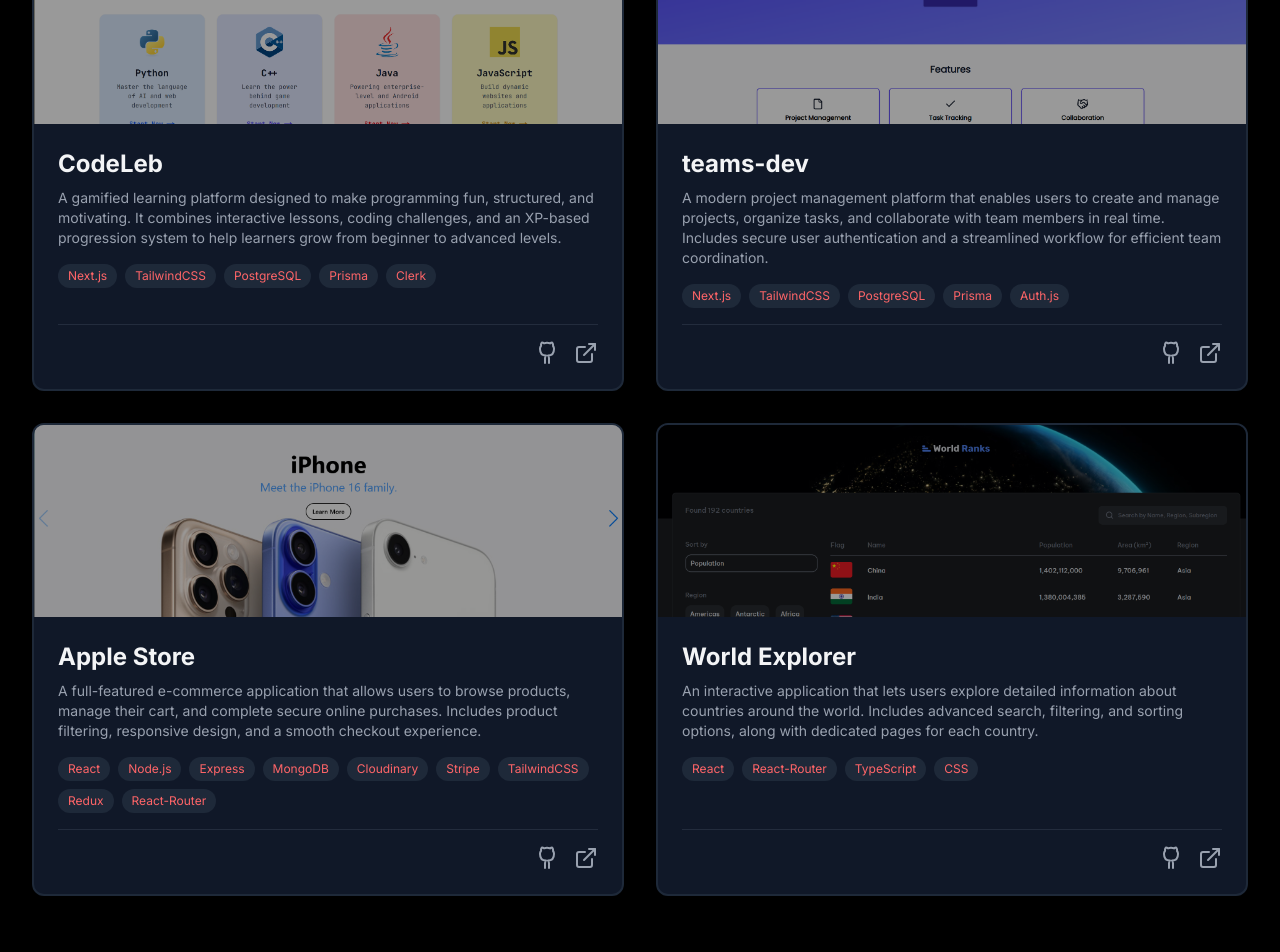
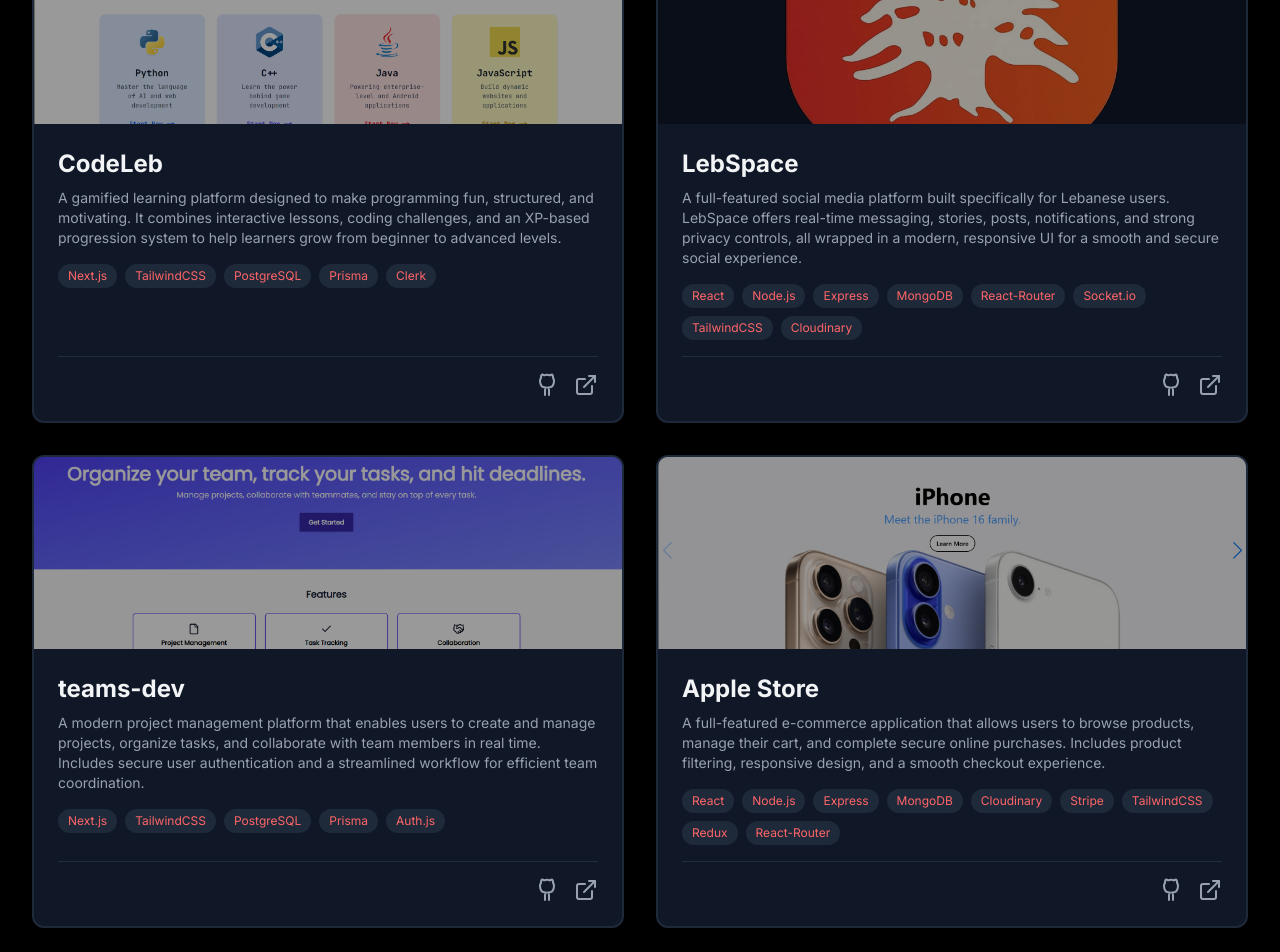
Before and after one commit to AZZAM-K/Portfolio, a Next.js app: page / in a window 1280 px wide. Shown: the part 2800-3752 px from the top of the page. Built offline with nearby package versions, Linux system fonts and the light colour scheme.

Commit message:
add LebSpace project

```diff
--- a/components/Footer.tsx
+++ b/components/Footer.tsx
@@ -37,7 +37,7 @@
         </div>
         <div className='border-t border-gray-700 pt-8 mt-8'>
           <p className='text-center text-sm text-gray-500'>
-            © 2025 Azzam Al Kahil. All rights reserved.
+            © 2026 Azzam Al Kahil. All rights reserved.
           </p>
         </div>
       </div>
--- a/constants/index.ts
+++ b/constants/index.ts
@@ -1,8 +1,8 @@
 import techTalks from '@/public/techtalks.webp'
 import teamsDev from '@/public/teams-dev.png'
 import appleStore from '@/public/apple-store.png'
-import worldExplorer from '@/public/world-explorer.png'
 import CodeLeb from '@/public/codeLeb.png'
+import LebSpace from '@/public/LebSpace.png'
 
 export const navItems = [
   { name: 'Home', to: 'home', offset: 0 },
@@ -97,6 +97,24 @@
     liveLink: 'https://codeleb.vercel.app',
   },
   {
+    img: LebSpace,
+    title: 'LebSpace',
+    description:
+      'A full-featured social media platform built specifically for Lebanese users. LebSpace offers real-time messaging, stories, posts, notifications, and strong privacy controls, all wrapped in a modern, responsive UI for a smooth and secure social experience.',
+    techs: [
+      'React',
+      'Node.js',
+      'Express',
+      'MongoDB',
+      'React-Router',
+      'Socket.io',
+      'TailwindCSS',
+      'Cloudinary',
+    ],
+    githubLink: 'https://github.com/AZZAM-K/LebSpace.git',
+    liveLink: 'https://lebspace.vercel.app',
+  },
+  {
     img: teamsDev,
     title: 'teams-dev',
     description:
@@ -124,13 +142,4 @@
     githubLink: 'https://github.com/AZZAM-K/Apple-Store-Frontend.git',
     liveLink: 'https://apple-store-azzam-k.vercel.app',
   },
-  {
-    img: worldExplorer,
-    title: 'World Explorer',
-    description:
-      'An interactive application that lets users explore detailed information about countries around the world. Includes advanced search, filtering, and sorting options, along with dedicated pages for each country.',
-    techs: ['React', 'React-Router', 'TypeScript', 'CSS'],
-    githubLink: 'https://github.com/AZZAM-K/World-Explorer.git',
-    liveLink: 'https://azzam-k-world-explorer.vercel.app',
-  },
 ]
```
Also changed, not shown: public/LebSpace.png (added), public/world-explorer.png (deleted).
